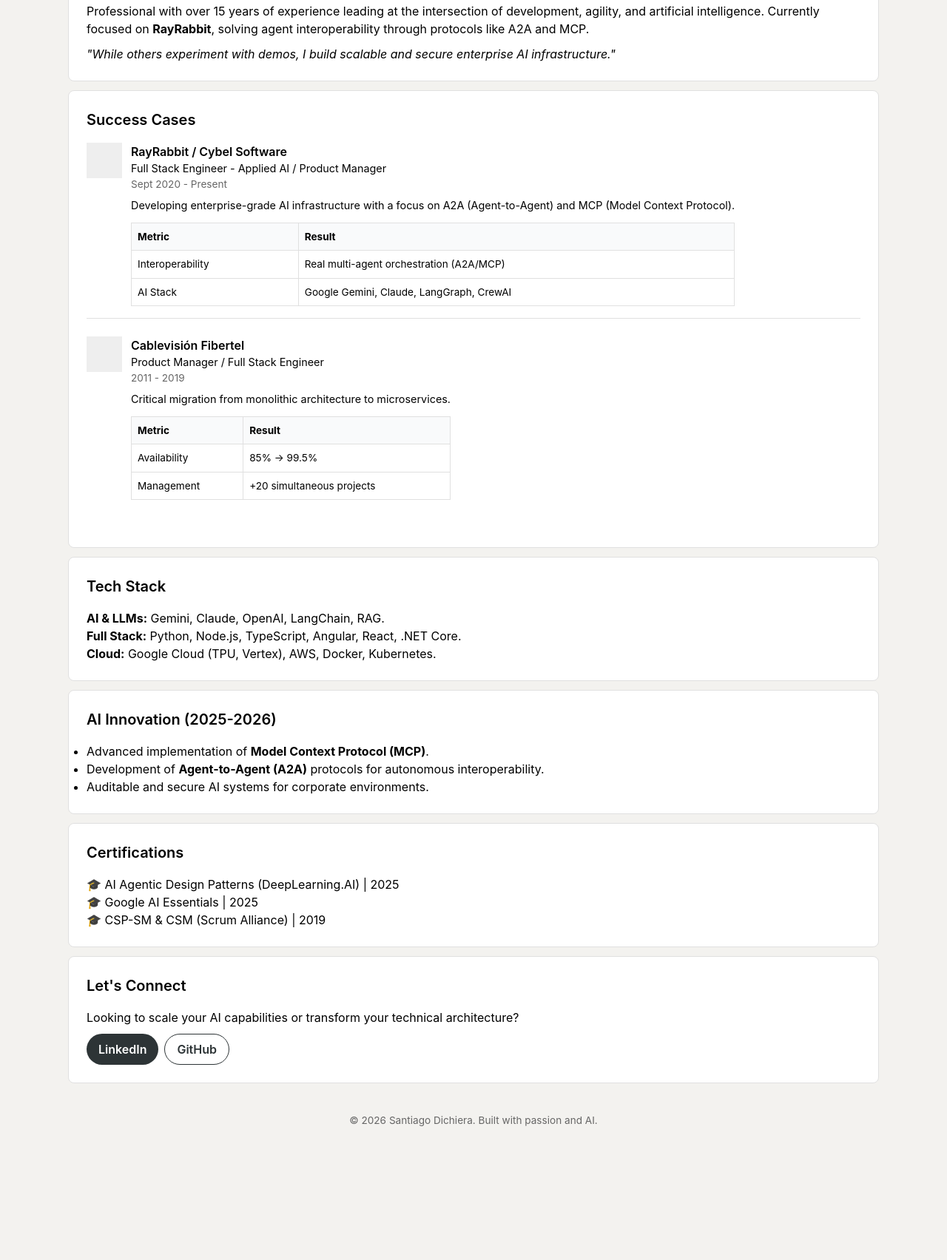
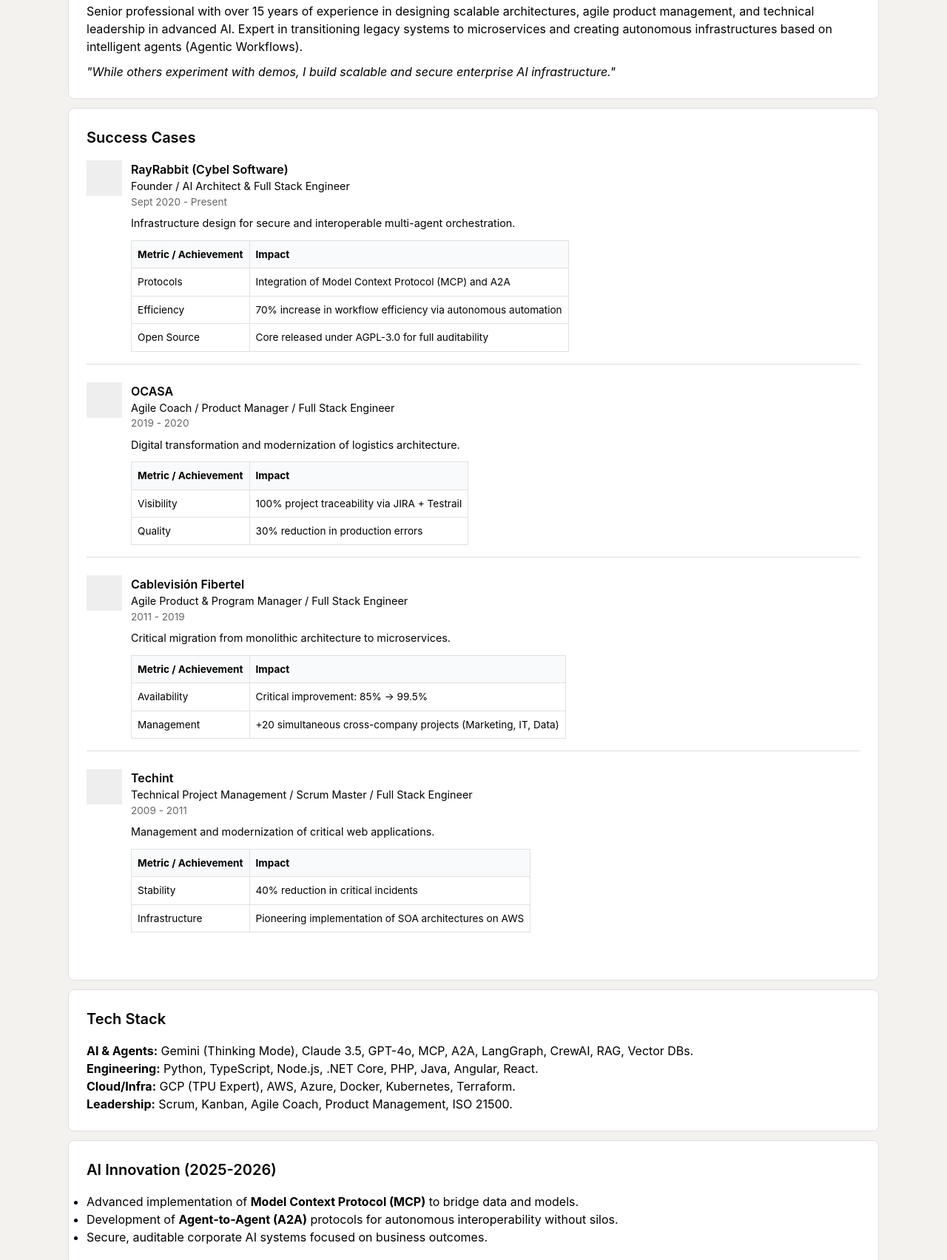
Before and after one commit to rayrabbit-ai/rayrabbit-ai.github.io, a plain HTML site: page sdichiera/index-en.html in a window 1280 px wide. Shown: the part 652-2356 px from the top of the page at 74% size. Before the commit the page ends 2217 px from the top, so only its background shows below. Drawn offline with Linux system fonts and the light colour scheme.

Commit message:
Update index-en.html
Translate index-en.html accurately and add contact buttons & success cases

```diff
--- a/sdichiera/index-en.html
+++ b/sdichiera/index-en.html
@@ -44,7 +44,7 @@
 
         <section id="about" class="section">
             <h2 class="section-title">About Me</h2>
-      <p>Professional with over 15 years of experience leading at the intersection of development, agility, and artificial intelligence. Currently focused on <strong>RayRabbit</strong>, solving agent interoperability through protocols like A2A and MCP.</p>
+            <p>Senior professional with over 15 years of experience in designing scalable architectures, agile product management, and technical leadership in advanced AI. Expert in transitioning legacy systems to microservices and creating autonomous infrastructures based on intelligent agents (Agentic Workflows).</p>
             <p style="margin-top: 10px; font-style: italic;">"While others experiment with demos, I build scalable and secure enterprise AI infrastructure."</p>
         </section>
 
@@ -54,14 +54,30 @@
             <div class="exp-item">
                 <div class="exp-logo"></div>
                 <div class="exp-content">
-          <h3>RayRabbit / Cybel Software</h3>
-          <p class="exp-company">Full Stack Engineer - Applied AI / Product Manager</p>
+                    <h3>RayRabbit (Cybel Software)</h3>
+                    <p class="exp-company">Founder / AI Architect & Full Stack Engineer</p>
                     <p class="exp-date">Sept 2020 - Present</p>
-          <p class="exp-desc">Developing enterprise-grade AI infrastructure with a focus on A2A (Agent-to-Agent) and MCP (Model Context Protocol).</p>
+                    <p class="exp-desc">Infrastructure design for secure and interoperable multi-agent orchestration.</p>
                     <table class="impact-table">
-            <tr><th>Metric</th><th>Result</th></tr>
-            <tr><td>Interoperability</td><td>Real multi-agent orchestration (A2A/MCP)</td></tr>
-            <tr><td>AI Stack</td><td>Google Gemini, Claude, LangGraph, CrewAI</td></tr>
+                        <tr><th>Metric / Achievement</th><th>Impact</th></tr>
+                        <tr><td>Protocols</td><td>Integration of Model Context Protocol (MCP) and A2A</td></tr>
+                        <tr><td>Efficiency</td><td>70% increase in workflow efficiency via autonomous automation</td></tr>
+                        <tr><td>Open Source</td><td>Core released under AGPL-3.0 for full auditability</td></tr>
+                    </table>
+                </div>
+            </div>
+
+            <div class="exp-item">
+                <div class="exp-logo"></div>
+                <div class="exp-content">
+                    <h3>OCASA</h3>
+                    <p class="exp-company">Agile Coach / Product Manager / Full Stack Engineer</p>
+                    <p class="exp-date">2019 - 2020</p>
+                    <p class="exp-desc">Digital transformation and modernization of logistics architecture.</p>
+                    <table class="impact-table">
+                        <tr><th>Metric / Achievement</th><th>Impact</th></tr>
+                        <tr><td>Visibility</td><td>100% project traceability via JIRA + Testrail</td></tr>
+                        <tr><td>Quality</td><td>30% reduction in production errors</td></tr>
                     </table>
                 </div>
             </div>
@@ -70,13 +86,28 @@
                 <div class="exp-logo"></div>
                 <div class="exp-content">
                     <h3>Cablevisión Fibertel</h3>
-          <p class="exp-company">Product Manager / Full Stack Engineer</p>
+                    <p class="exp-company">Agile Product & Program Manager / Full Stack Engineer</p>
                     <p class="exp-date">2011 - 2019</p>
                     <p class="exp-desc">Critical migration from monolithic architecture to microservices.</p>
                     <table class="impact-table">
-            <tr><th>Metric</th><th>Result</th></tr>
-            <tr><td>Availability</td><td>85% → 99.5%</td></tr>
-            <tr><td>Management</td><td>+20 simultaneous projects</td></tr>
+                        <tr><th>Metric / Achievement</th><th>Impact</th></tr>
+                        <tr><td>Availability</td><td>Critical improvement: 85% → 99.5%</td></tr>
+                        <tr><td>Management</td><td>+20 simultaneous cross-company projects (Marketing, IT, Data)</td></tr>
+                    </table>
+                </div>
+            </div>
+
+            <div class="exp-item">
+                <div class="exp-logo"></div>
+                <div class="exp-content">
+                    <h3>Techint</h3>
+                    <p class="exp-company">Technical Project Management / Scrum Master / Full Stack Engineer</p>
+                    <p class="exp-date">2009 - 2011</p>
+                    <p class="exp-desc">Management and modernization of critical web applications.</p>
+                    <table class="impact-table">
+                        <tr><th>Metric / Achievement</th><th>Impact</th></tr>
+                        <tr><td>Stability</td><td>40% reduction in critical incidents</td></tr>
+                        <tr><td>Infrastructure</td><td>Pioneering implementation of SOA architectures on AWS</td></tr>
                     </table>
                 </div>
             </div>
@@ -84,17 +115,20 @@
 
         <section id="skills" class="section">
             <h2 class="section-title">Tech Stack</h2>
-      <p><strong>AI & LLMs:</strong> Gemini, Claude, OpenAI, LangChain, RAG.</p>
-      <p><strong>Full Stack:</strong> Python, Node.js, TypeScript, Angular, React, .NET Core.</p>
-      <p><strong>Cloud:</strong> Google Cloud (TPU, Vertex), AWS, Docker, Kubernetes.</p>
+            <div class="skills-grid">
+                <p><strong>AI & Agents:</strong> Gemini (Thinking Mode), Claude 3.5, GPT-4o, MCP, A2A, LangGraph, CrewAI, RAG, Vector DBs.</p>
+                <p><strong>Engineering:</strong> Python, TypeScript, Node.js, .NET Core, PHP, Java, Angular, React.</p>
+                <p><strong>Cloud/Infra:</strong> GCP (TPU Expert), AWS, Azure, Docker, Kubernetes, Terraform.</p>
+                <p><strong>Leadership:</strong> Scrum, Kanban, Agile Coach, Product Management, ISO 21500.</p>
+            </div>
         </section>
 
         <section id="innovation" class="section">
             <h2 class="section-title">AI Innovation (2025-2026)</h2>
             <ul>
-        <li>Advanced implementation of <strong>Model Context Protocol (MCP)</strong>.</li>
-        <li>Development of <strong>Agent-to-Agent (A2A)</strong> protocols for autonomous interoperability.</li>
-        <li>Auditable and secure AI systems for corporate environments.</li>
+                <li>Advanced implementation of <strong>Model Context Protocol (MCP)</strong> to bridge data and models.</li>
+                <li>Development of <strong>Agent-to-Agent (A2A)</strong> protocols for autonomous interoperability without silos.</li>
+                <li>Secure, auditable corporate AI systems focused on business outcomes.</li>
             </ul>
         </section>
 
@@ -102,25 +136,26 @@
             <h2 class="section-title">Certifications</h2>
             <p>🎓 AI Agentic Design Patterns (DeepLearning.AI) | 2025</p>
             <p>🎓 Google AI Essentials | 2025</p>
+            <p>🎓 n8n Advanced Automations (n8n Academy) | 2024</p>
             <p>🎓 CSP-SM & CSM (Scrum Alliance) | 2019</p>
         </section>
 
         <section id="contact" class="section">
-      <h2 class="section-title">Let's Connect</h2>
+            <h2 class="section-title">Connect with Me</h2>
             <p>Looking to scale your AI capabilities or transform your technical architecture?</p>
-      <div class="hero-actions" style="margin-top: 10px;">
-        <a href="https://www.linkedin.com/in/santiago-dichiera-a7201938/" class="btn btn-primary">LinkedIn</a>
-        <a href="https://github.com/rayrabbit-ai" class="btn btn-secondary">GitHub</a>
+            <div class="hero-actions" style="margin-top: 20px;">
+                <a href="https://api.whatsapp.com/send/?phone=5491124055854&text=Hi%20Santiago,%20I%20saw%20your%20portfolio%20and%20would%20like%20to%20connect&type=phone_number&app_absent=0" target="_blank" class="btn btn-primary">WhatsApp</a>
+                <a href="mailto:sdichiera@gmail.com" class="btn btn-secondary">Email</a>
+                <a href="https://www.linkedin.com/in/santiago-dichiera-a7201938/" target="_blank" class="btn btn-secondary">LinkedIn</a>
             </div>
         </section>
     </main>
 
     <footer>
-    <p>&copy; 2026 Santiago Dichiera. Built with passion and AI.</p>
+        <p>© 2026 Santiago Dichiera. Built with passion and AI.</p>
     </footer>
 
     <div id="back-to-top">↑</div>
-
     <script src="js/script.js"></script>
 </body>
 </html>
```
Lines whose indentation alone changed are shown as unchanged.
